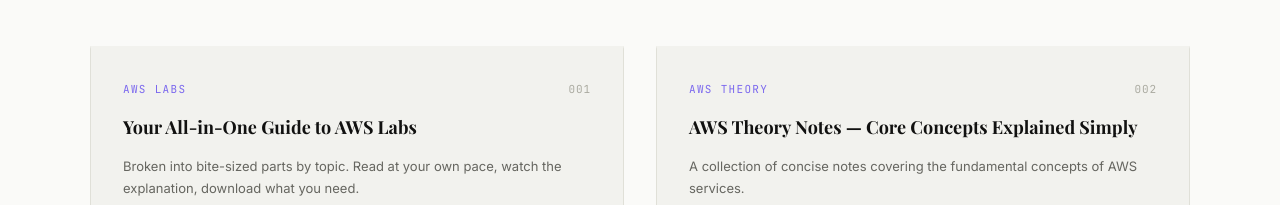
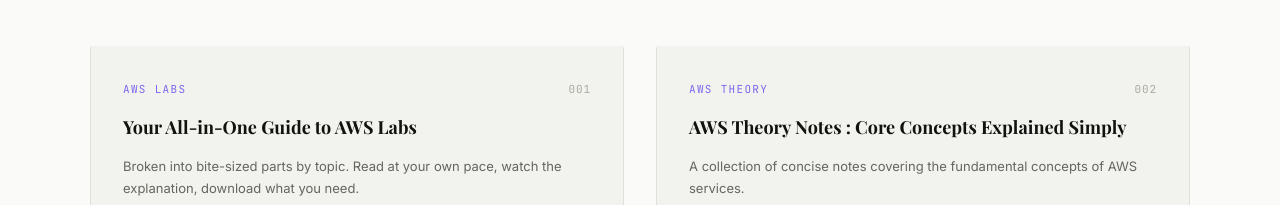
Before and after one commit to Code-Surbhi/SurbhiExplains, a React (Vite) app: page / in a window 1280 px wide. Shown: the part 7711-7916 px from the top of the page. Built offline with nearby package versions, Linux system fonts and the light colour scheme; a web font is replaced by a local one.

Commit message:
fix: website

```diff
--- a/src/components/Notes/Notes.jsx
+++ b/src/components/Notes/Notes.jsx
@@ -22,7 +22,7 @@
           {
             num: "P01",
             title: "Access & Tour AWS Console",
-            pdf: "public/notes/AWS_Labs/Domain 1 LAB DVA.pdf",
+            pdf: "notes/AWS_Labs/Domain 1 LAB DVA.pdf",
             youtube: null,
           },
           {
@@ -40,7 +40,7 @@
   {
     id: "002",
     category: "AWS Theory",
-    title: "AWS Theory Notes — Core Concepts Explained Simply",
+    title: "AWS Theory Notes : Core Concepts Explained Simply",
     description:
       "A collection of concise notes covering the fundamental concepts of AWS services.",
     parts: null,
@@ -60,7 +60,7 @@
           {
             num: "P01",
             title: "S3 Durability Explained",
-            pdf: "public/notes/System_Design/01_SD_s3_durability.pdf",
+            pdf: "notes/System_Design/01_SD_s3_durability.pdf",
             youtube: null,
           },
           {
@@ -88,15 +88,15 @@
           {
             num: "P01",
             title: "Java Explained",
-            pdf: "public/notes/Java/Java.pdf",
+            pdf: "notes/Java/Java.pdf",
             youtube: null,
           },
-          // {
-          //   num: "P02",
-          //   title: "Multithreading Explained",
-          //   pdf: "",
-          //   youtube: null,
-          // },
+          {
+            num: "P02",
+            title: "Multithreading Explained",
+            pdf: "notes/Java/Multithreading.pdf",
+            youtube: null,
+          },
           // {
           //   num: "P03",
           //   title: "",
```
Also changed, not shown: 1 other file (tests, documents, lock files or other folders).
